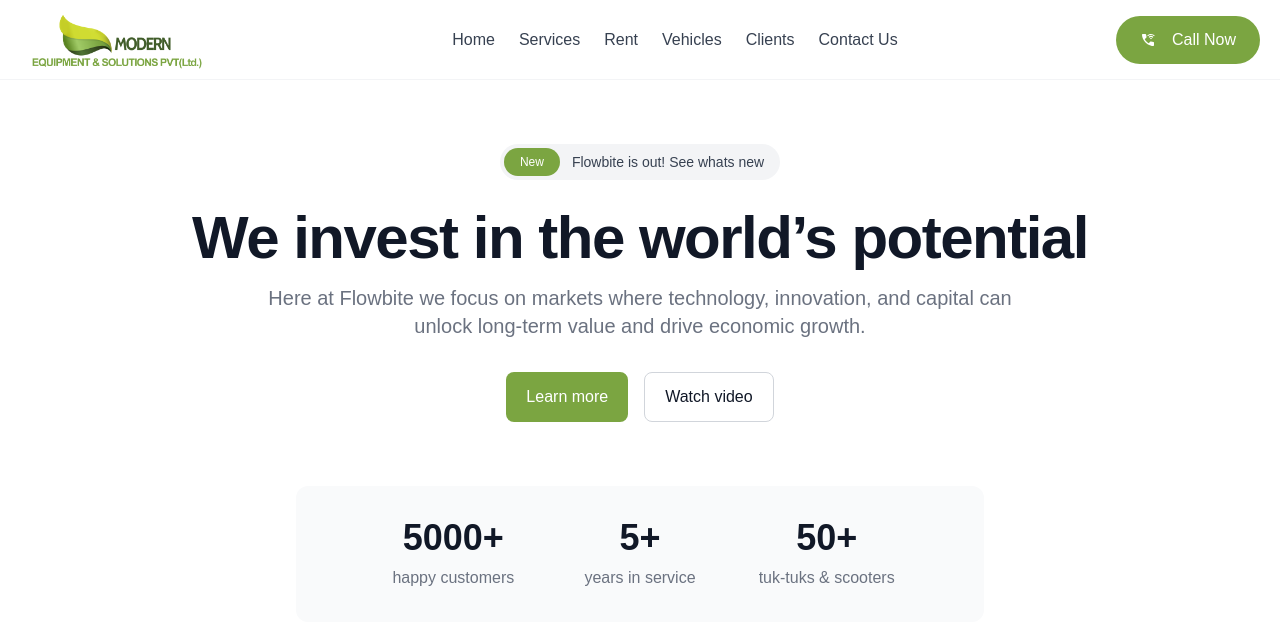
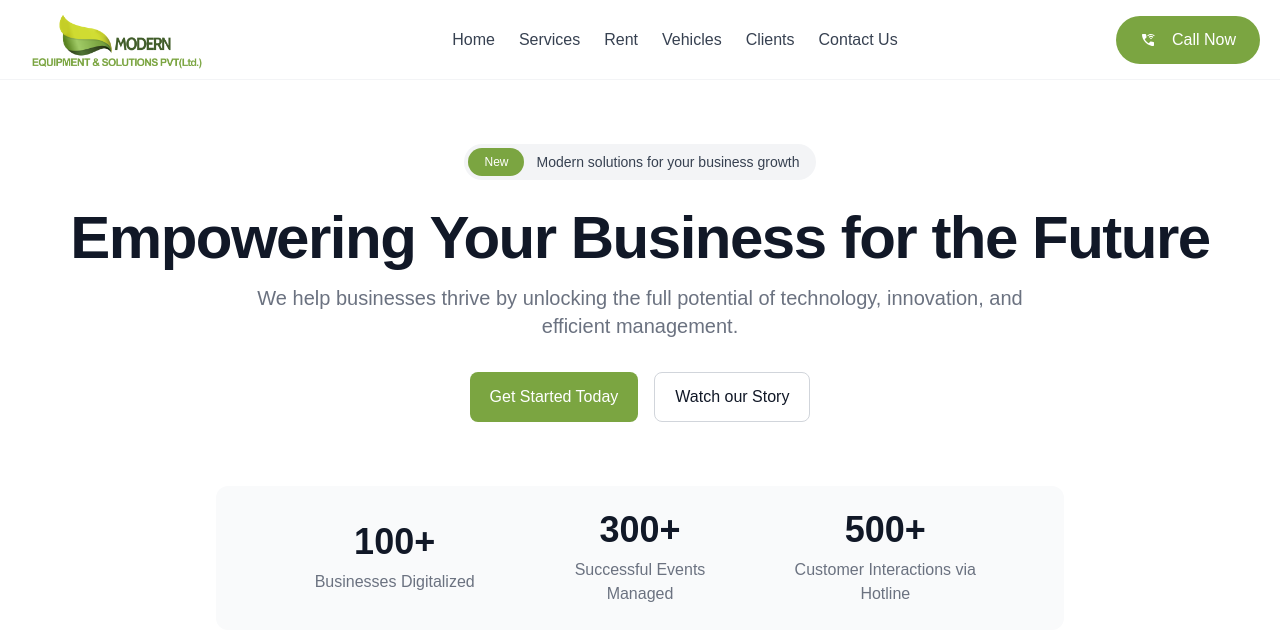
Before and after one commit to milindaShehan/modern-solutions-web, a Next.js app: page / in a window 1280 px wide. Shown: the top 640 px of the page. Built offline with nearby package versions, Linux system fonts and the light colour scheme.

Commit message:
add content

```diff
--- a/components/hero.js
+++ b/components/hero.js
@@ -1,57 +1,43 @@
 import Numbers from "@/components/numbers";
+
 export default function Hero() {
   return (
     <>
-      <section className="bg-white ">
-        <div className="py-8 px-4 mx-auto max-w-screen-xl text-center lg:py-16 lg:px-12 ">
+      <section className="bg-white">
+        <div className="py-8 px-4 mx-auto max-w-screen-xl text-center lg:py-16 lg:px-12">
           <a
             href="#"
-            className="inline-flex justify-between items-center py-1 px-1 pr-4 mb-7 text-sm text-gray-700 bg-gray-100 rounded-full  hover:bg-gray-200 "
+            className="inline-flex justify-between items-center py-1 px-1 pr-4 mb-7 text-sm text-gray-700 bg-gray-100 rounded-full hover:bg-gray-200"
             role="alert"
           >
             <span className="text-xs bg-primary rounded-full text-white px-4 py-1.5 mr-3">
               New
             </span>{" "}
             <span className="text-sm font-medium">
-              Flowbite is out! See whats new
+              Modern solutions for your business growth
             </span>
-            {/* <svg
-              className="ml-2 w-5 h-5"
-              fill="currentColor"
-              viewBox="0 0 20 20"
-              xmlns="http://www.w3.org/2000/svg"
-            >
-              <path
-                fill-rule="evenodd"
-                d="M7.293 14.707a1 1 0 010-1.414L10.586 10 7.293 6.707a1 1 0 011.414-1.414l4 4a1 1 0 010 1.414l-4 4a1 1 0 01-1.414 0z"
-                clip-rule="evenodd"
-              ></path>
-            </svg> */}
           </a>
-          <h1 className="mb-4 text-4xl font-extrabold tracking-tight leading-none text-gray-900 md:text-5xl lg:text-6xl ">
-            We invest in the world’s potential
+          <h1 className="mb-4 text-4xl font-extrabold tracking-tight leading-none text-gray-900 md:text-5xl lg:text-6xl">
+            Empowering Your Business for the Future
           </h1>
-          <p className="mb-8 text-lg font-normal text-gray-500 lg:text-xl sm:px-16 xl:px-48 ">
-            Here at Flowbite we focus on markets where technology, innovation,
-            and capital can unlock long-term value and drive economic growth.
+          <p className="mb-8 text-lg font-normal text-gray-500 lg:text-xl sm:px-16 xl:px-48">
+            We help businesses thrive by unlocking the full potential of technology, innovation, and efficient management.
           </p>
           <div className="flex flex-col mb-8 lg:mb-16 space-y-4 sm:flex-row sm:justify-center sm:space-y-0 sm:space-x-4">
             <a
               href="#"
-              className="inline-flex justify-center items-center py-3 px-5 text-base font-medium text-center text-white rounded-lg bg-primary hover:bg-secondary focus:ring-4 focus:ring-primary-300 "
+              className="inline-flex justify-center items-center py-3 px-5 text-base font-medium text-center text-white rounded-lg bg-primary hover:bg-secondary focus:ring-4 focus:ring-primary-300"
             >
-              Learn more
-
+              Get Started Today
             </a>
             <a
               href="#"
-              className="inline-flex justify-center items-center py-3 px-5 text-base font-medium text-center text-gray-900 rounded-lg border border-gray-300 hover:bg-gray-100 focus:ring-4 focus:ring-gray-100 "
+              className="inline-flex justify-center items-center py-3 px-5 text-base font-medium text-center text-gray-900 rounded-lg border border-gray-300 hover:bg-gray-100 focus:ring-4 focus:ring-gray-100"
             >
-
-              Watch video
+              Watch our Story
             </a>
           </div>
-          <div className="px-4 mx-auto text-center md:max-w-screen-md lg:max-w-screen-lg lg:px-36">
+          <div className="px-4 mx-auto text-center lg:px-36">
             <Numbers />
           </div>
         </div>
--- a/components/numbers.js
+++ b/components/numbers.js
@@ -4,19 +4,19 @@ import React from 'react';
 const Numbers = () => {
     return (
         <section id='numbers'>
-            <div className="max-w-screen-xl px-4 pb-8 mx-auto text-center lg:pb-16 lg:px-6">
-                <dl className="grid max-w-screen-md gap-8 mx-auto text-gray-900 sm:grid-cols-3 py-8 px-20 rounded-xl bg-gray-50">
+            <div className=" px-4 pb-8 mx-auto text-center lg:pb-16 lg:px-6">
+                <dl className="grid gap-12 mx-auto text-gray-900 sm:grid-cols-3 py-6 px-20 rounded-xl bg-gray-50">
                     <div className="flex flex-col items-center justify-center">
-                        <dt className="mb-2 text-3xl md:text-4xl font-extrabold">5000+</dt>
-                        <dd className="font-light text-gray-500">happy customers</dd>
+                        <dt className="mb-2 text-3xl md:text-4xl font-extrabold">100+</dt>
+                        <dd className="font-light text-gray-500">Businesses Digitalized</dd>
                     </div>
                     <div className="flex flex-col items-center justify-center">
-                        <dt className="mb-2 text-3xl md:text-4xl font-extrabold">5+</dt>
-                        <dd className="font-light text-gray-500">years in service</dd>
+                        <dt className="mb-2 text-3xl md:text-4xl font-extrabold">300+</dt>
+                        <dd className="font-light text-gray-500">Successful Events Managed</dd>
                     </div>
                     <div className="flex flex-col items-center justify-center">
-                        <dt className="mb-2 text-3xl md:text-4xl font-extrabold">50+</dt>
-                        <dd className="font-light text-gray-500">tuk-tuks & scooters</dd>
+                        <dt className="mb-2 text-3xl md:text-4xl font-extrabold">500+</dt>
+                        <dd className="font-light text-gray-500">Customer Interactions via Hotline</dd>
                     </div>
                 </dl>
             </div>
```
